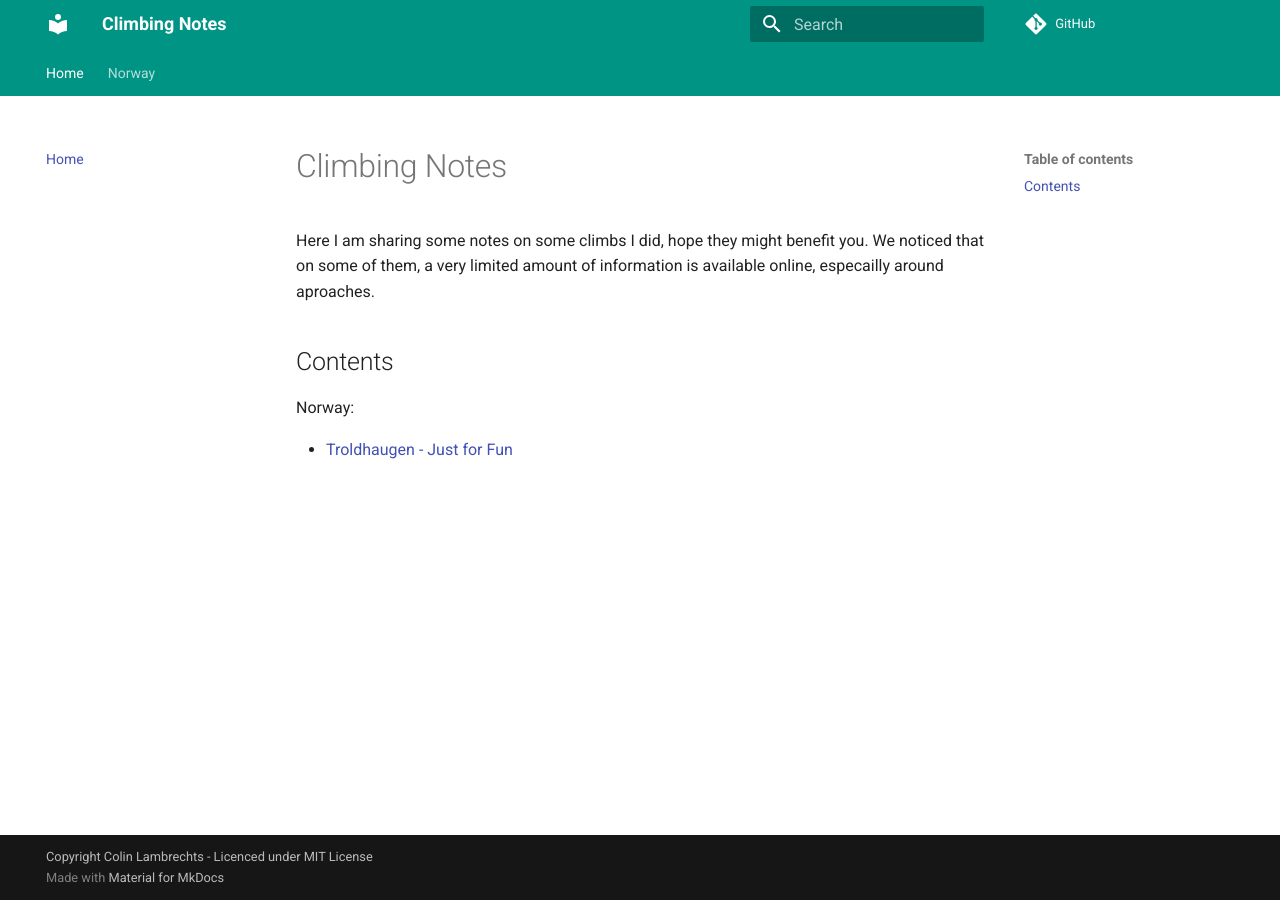
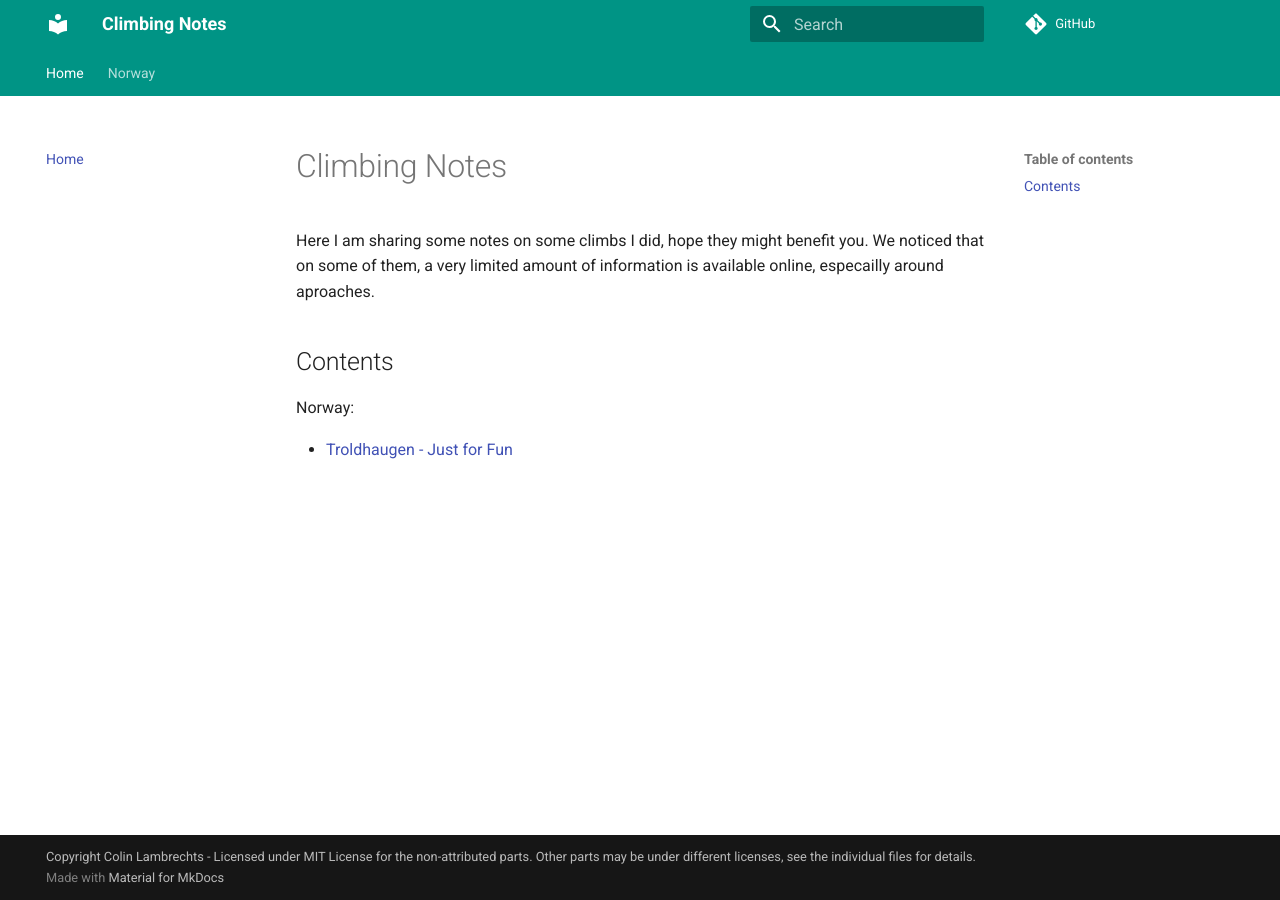
Before and after one commit to Colin-TUE/climbing-notes, an MkDocs documentation site: the page built from docs/index.md, in a window 1280 px wide. Built offline with MkDocs 1.6.1 and Material for MkDocs 9.7.7, drawn with Linux system fonts in a browser that asks for light colours; comment, search, counter and statistics services are not loaded.

Commit message:
Fix copyright notice thingie.

```diff
--- a/mkdocs.yml
+++ b/mkdocs.yml
@@ -4,7 +4,7 @@ docs_dir: docs
 use_directory_urls: false
 site_author: Colin Lambrechts
 site_description: A collection of climbing notes, make publicly available so others might benefit from them.
-copyright: Copyright Colin Lambrechts - Licenced under MIT License
+copyright: Copyright Colin Lambrechts - Licensed under MIT License for the non-attributed parts. Other parts may be under different licenses, see the individual files for details.
 
 theme:
   name: material
```
